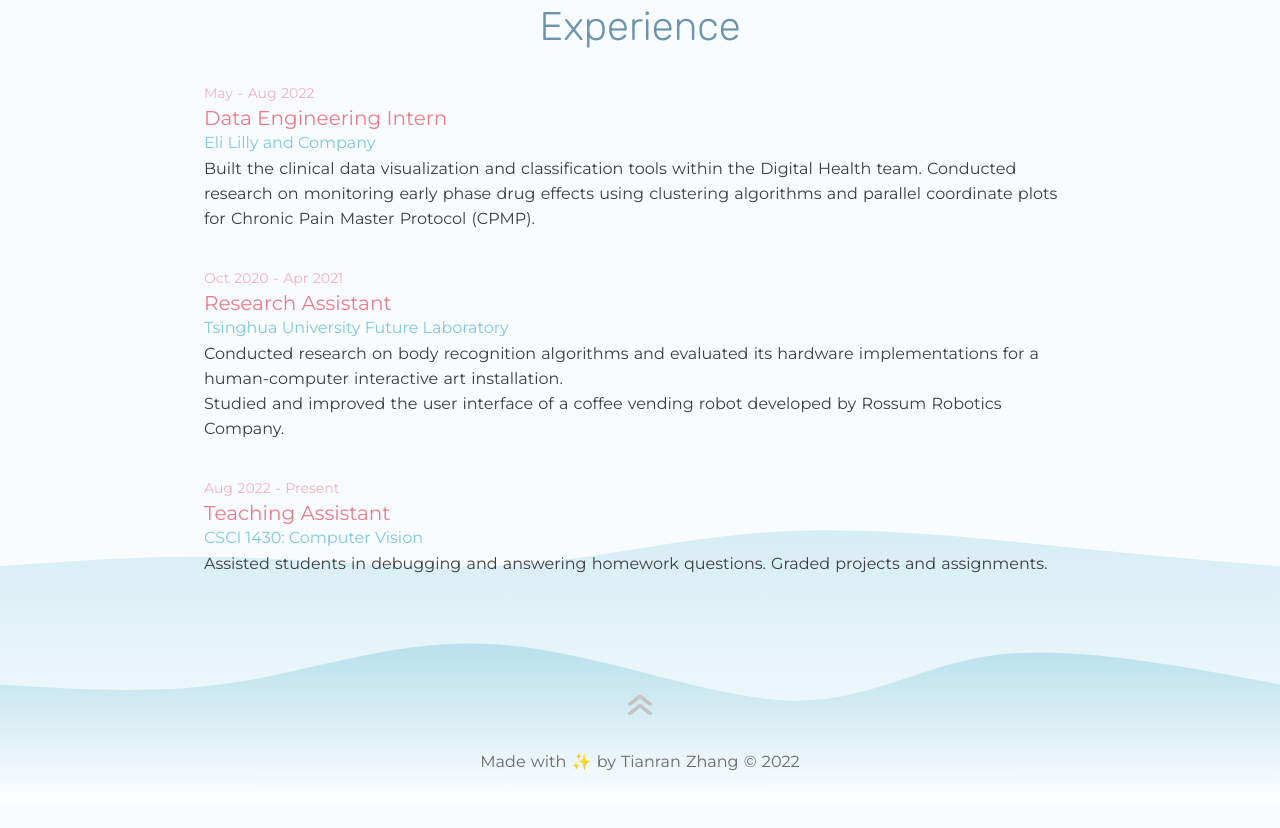
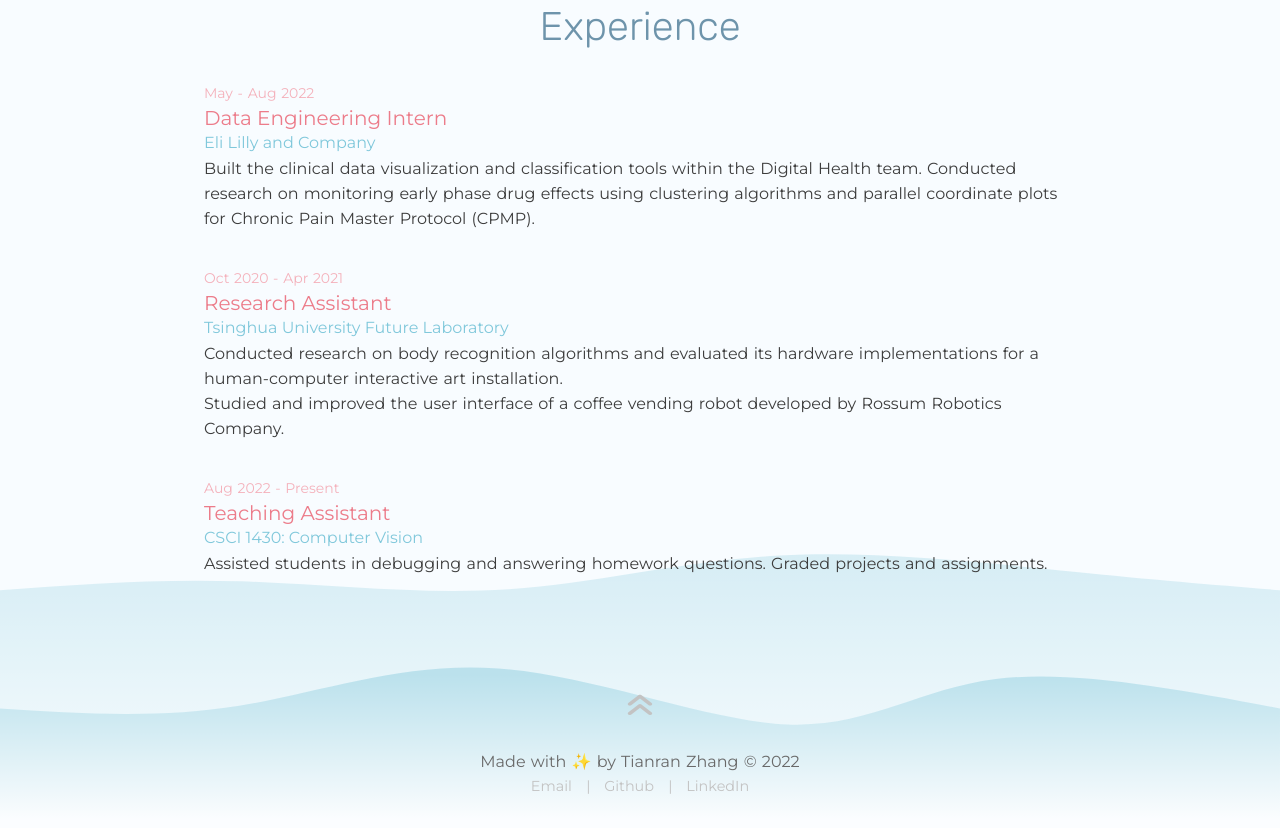
Before and after one commit to zhang-tianran/zhang-tianran.github.io, a plain HTML site: page index.html in a window 1280 px wide. Shown: the part 2512-3340 px from the top of the page. Before the commit the page ends 3316 px from the top, so only its background shows below. Drawn offline with nearby package versions, Linux system fonts and the light colour scheme; a web font is replaced by a local one.

Commit message:
small fix

```diff
--- a/css/style.css
+++ b/css/style.css
@@ -449,3 +449,23 @@ footer p{
 .back-top:hover,.back-top:focus {
 	cursor: pointer;
 }
+
+.contact {
+	width:fit-content;
+	margin: 0 auto;
+}
+
+.contact a {
+	font-size: 0.9em;
+	color: #c3c3c3;
+	padding: 0%;
+}
+
+.contact a + a:before{
+    content: " | ";
+    padding: 0 10px;
+}
+
+.contact a:hover {
+	color: #80c8db;
+}
--- a/index.html
+++ b/index.html
@@ -227,9 +227,14 @@
     <footer>
       <button class="back-top" id="back-top"><i class="fa-solid fa-angles-up"></i></button>
       <div class="container">
-        <div class="row">
-          <div class="col-md-12 text-center">
-            <p>Made with ✨ by Tianran Zhang &copy; 2022
+        <div class="text-center">
+          <p>Made with ✨ by Tianran Zhang &copy; 2022
+        </div>
+        <div class="container justify-content-center">
+          <div class="contact">
+            <a href="mailto:tianran_zhang@brown.edu">Email</a>
+            <a href="https://github.com/zhang-tianran">Github</a>
+            <a href="https://www.linkedin.com/in/tianran-zhang-6681ba169/">LinkedIn</a>
           </div>
         </div>
       </div>
```
